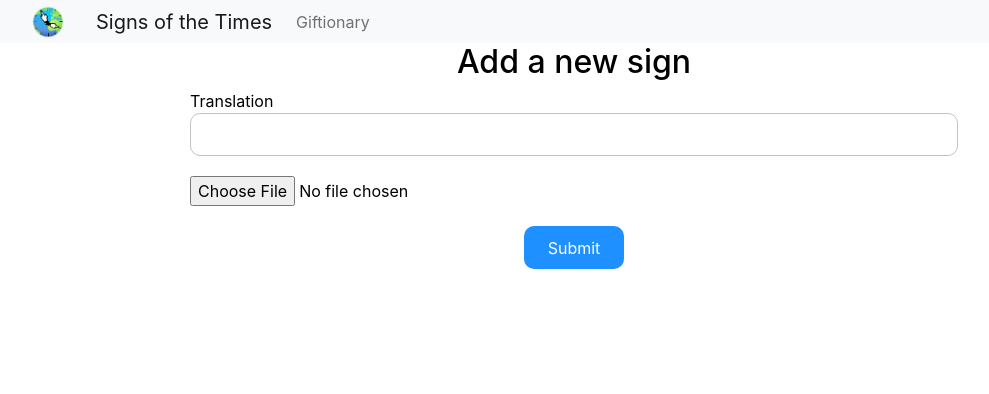
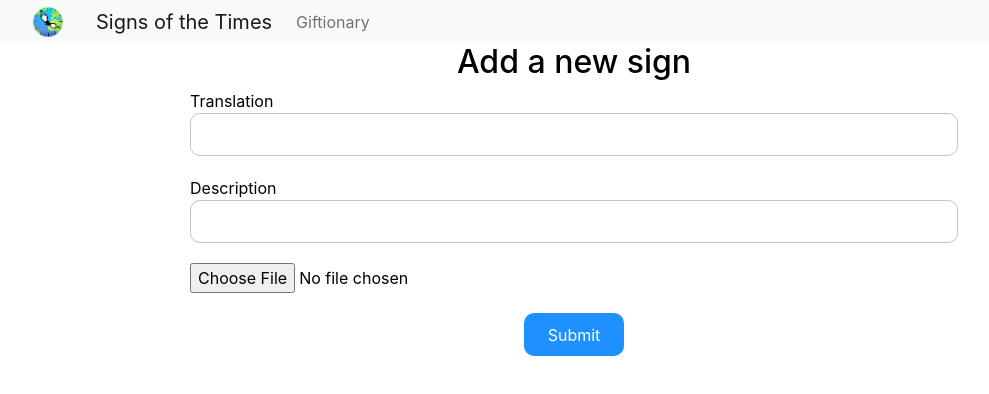
Before and after one commit to VladimirZhd/sign-of-the-times, a React (Create React App) app: page /admin in a window 1280 px wide. Shown: the top 394 px of the page, without its empty margins (66-1055 px from the left). Built offline with nearby package versions, Linux system fonts and the light colour scheme; no server answers.

Commit message:
added description for the gif

```diff
--- a/src/components/GIFtionary.js
+++ b/src/components/GIFtionary.js
@@ -2,11 +2,7 @@ import React, { useEffect, useState } from 'react';
 import { getDocs, collection, query } from 'firebase/firestore';
 import { db } from '../firebase';
 import Card from 'react-bootstrap/Card';
-import CardGroup from 'react-bootstrap/CardGroup';
-import { map } from '@firebase/util';
 import Row from 'react-bootstrap/Row';
-import Col from 'react-bootstrap/Col';
-import friend from './friend.gif';
 import Container from 'react-bootstrap/Container';
 
 const GIFtionary = () => {
@@ -21,51 +17,14 @@ const GIFtionary = () => {
 			setGifs(data);
 		});
 	}, []);
+
 	return (
 		<>
-			{/* <Card border="secondary" style={{ width: '18rem' }}>
-  <Card.Img variant="top" src='./logo512.png' />
-  <Card.Body>
-    <Card.Title>Card Title</Card.Title>
-    <Card.Text>
-      Some quick example text to build on the card title and make up the bulk of
-      the card's content.
-    </Card.Text>
-  </Card.Body>
-</Card> */}
-
-			{/* <Row l={2} md={3} className="g-4">
-  {Array.from({ length: 6 }).map((_, idx) => (
-    <Col>
-      <Card>
-        <Card.Img variant="top" src={friend} />
-        <Card.Body>
-          <Card.Title>Card title</Card.Title>
-          <Card.Text>
-            This is a longer card with supporting text below as a natural
-            lead-in to additional content. This content is a little bit longer.
-          </Card.Text>
-        </Card.Body>
-      </Card>
-    </Col>
-  ))}
-</Row> */}
-
-			{/* <Row l={2} md={3} className="g-3"> */}
 			<Container>
 				<Row>
 					<div className='giftionary-wrapper'></div>
 					{gifs.length > 0 &&
 						gifs.map((gif) => (
-							// <div key={gif.uid} className='result-wrapper'>
-							// 	<p className='Translations'>{gif.translation}</p>
-							// 	<img
-							// 		className='gifs'
-							// 		src={gif.gifUrl}
-							// 		key={gif.gifUid}
-							// 		alt='gif of a sign in sign language'
-							// 	/>
-							// </div>
 							<Card
 								border='secondary'
 								style={{ width: '18rem', margin: '1rem' }}
@@ -73,17 +32,11 @@ const GIFtionary = () => {
 								<Card.Img variant='top' src={gif.gifUrl} />
 								<Card.Body>
 									<Card.Title style={{}}>
-										{gif.translation}
+										{gif.translation.join(' ')}
 									</Card.Title>
-									{/* <Card.Text>
-						This is a longer card with supporting text below as a natural
-						lead-in to additional content. This content is a little bit longer.
-					  </Card.Text> */}
 								</Card.Body>
 							</Card>
 						))}
-
-					{/* </Row> */}
 				</Row>
 			</Container>
 		</>
--- a/src/components/Home.js
+++ b/src/components/Home.js
@@ -24,7 +24,7 @@ const Home = () => {
 			// Create a query to search in the database
 			const q = query(
 				collection(db, 'gifs'),
-				where('translation', '==', searchPhrase)
+				where('translation', 'array-contains', searchPhrase)
 			);
 			// Get docs using query
 			const snapGif = await getDocs(q);
@@ -40,6 +40,7 @@ const Home = () => {
 					result: tempGifs,
 					searchPhrase: '',
 					loading: false,
+					error: '',
 				});
 			} else {
 				setData({
@@ -77,7 +78,7 @@ const Home = () => {
 				result.map((gif) => (
 					<div className='result-container' key={gif.uid}>
 						<img src={gif.gifUrl} alt={gif.translation} />
-						<p>{gif.translation}</p>
+						<p>{gif.translation.join(' ')}</p>
 					</div>
 				))}
 		</>
--- a/src/pages/Admin.js
+++ b/src/pages/Admin.js
@@ -7,13 +7,14 @@ const Admin = () => {
 	// create state variables for admin page
 	const [data, setData] = useState({
 		translation: '',
+		description: '',
 		error: '',
 		loading: false,
 	});
 	const [image, setImage] = useState(null);
 
 	// Extract variables from state
-	const { translation, error, loading } = data;
+	const { translation, description, error, loading } = data;
 
 	// Handle input change
 	const handleChange = (e) => {
@@ -22,7 +23,6 @@ const Admin = () => {
 
 	// Handle file upload
 	const handleImageChange = (e) => {
-		console.log(e);
 		setImage(e.target.files[0]);
 	};
 
@@ -36,10 +36,14 @@ const Admin = () => {
 			let imagePath = '';
 
 			// check for errors
-			if (!translation || !image) {
+			if (!translation || !image || !description) {
 				setData({ ...data, error: 'All fields are required.' });
 				return;
 			}
+
+			// Split inputs
+			const translationArray = translation.split(' ');
+			const descriptionArray = description.split(' ');
 
 			// If the image was added then upload it to the storage
 			if (image) {
@@ -60,7 +64,8 @@ const Admin = () => {
 			}
 			// Add a new record to the database
 			const newDoc = await addDoc(collection(db, 'gifs'), {
-				translation: translation,
+				translation: translationArray,
+				description: descriptionArray,
 				gifUrl: url,
 				gifPath: imagePath,
 			});
@@ -71,6 +76,7 @@ const Admin = () => {
 			// set state to default
 			setData({
 				translation: '',
+				description: '',
 				error: '',
 				loading: false,
 			});
@@ -94,6 +100,15 @@ const Admin = () => {
 							onChange={handleChange}
 						/>
 					</div>
+					<div className='description'>
+						<label htmlFor='description'>Description</label>
+						<input
+							type='text'
+							name='description'
+							value={description}
+							onChange={handleChange}
+						/>
+					</div>
 					<div className='gif'>
 						<input
 							type='file'
```
